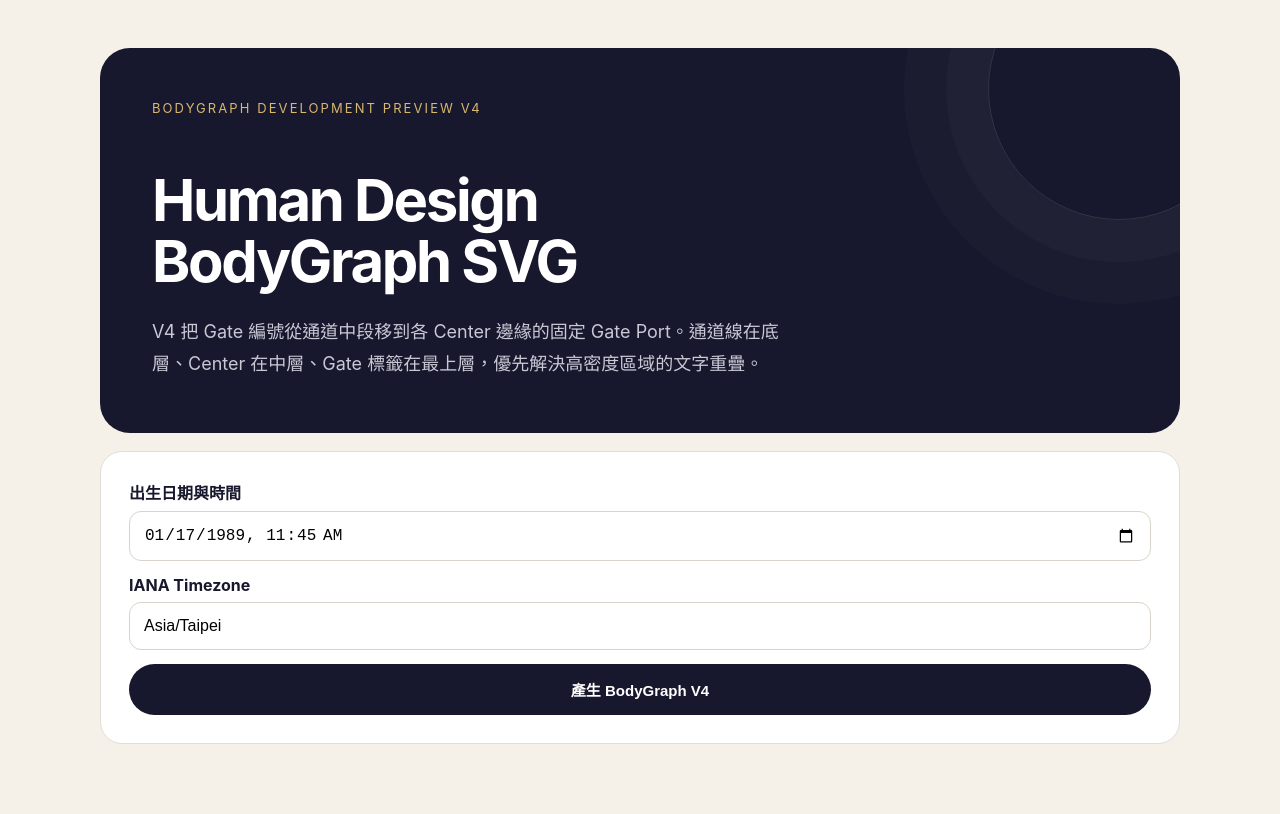
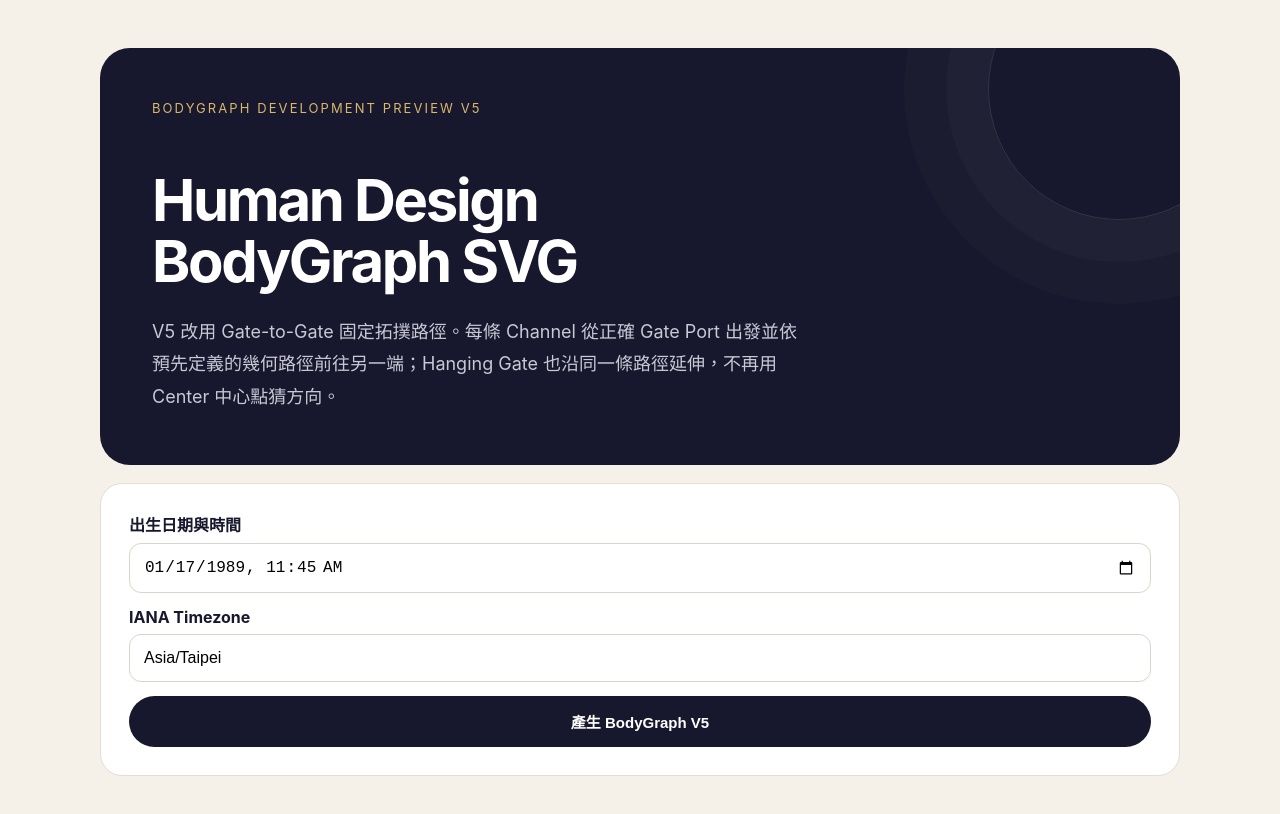
Before and after one commit to b9622024/human-design-fatloss-action, a Next.js app: page /dev/human-design-bodygraph in a window 1280 px wide. Shown: the top 814 px of the page. Built offline with nearby package versions, Linux system fonts and the light colour scheme.

Commit message:
Update BodyGraph preview to V5 routed topology

```diff
--- a/app/dev/human-design-bodygraph/page.tsx
+++ b/app/dev/human-design-bodygraph/page.tsx
@@ -47,10 +47,10 @@ export default function HumanDesignBodyGraphPage() {
   return (
     <main className="page-shell">
       <section className="hero-card">
-        <div className="eyebrow">BODYGRAPH DEVELOPMENT PREVIEW V4</div>
+        <div className="eyebrow">BODYGRAPH DEVELOPMENT PREVIEW V5</div>
         <h1 style={{ fontSize: "clamp(34px,6vw,58px)" }}>Human Design<br />BodyGraph SVG</h1>
         <p className="lead">
-          V4 把 Gate 編號從通道中段移到各 Center 邊緣的固定 Gate Port。通道線在底層、Center 在中層、Gate 標籤在最上層，優先解決高密度區域的文字重疊。
+          V5 改用 Gate-to-Gate 固定拓撲路徑。每條 Channel 從正確 Gate Port 出發並依預先定義的幾何路徑前往另一端；Hanging Gate 也沿同一條路徑延伸，不再用 Center 中心點猜方向。
         </p>
       </section>
 
@@ -65,16 +65,16 @@ export default function HumanDesignBodyGraphPage() {
             <input value={timezone} onChange={(e) => setTimezone(e.target.value)} style={{ padding: 14, borderRadius: 12, border: "1px solid #d9d4ca", fontSize: 16 }} />
           </label>
           <button type="submit" disabled={loading} style={{ padding: 15, border: 0, borderRadius: 999, background: "#17172d", color: "white", fontWeight: 700, fontSize: 15 }}>
-            {loading ? "計算中…" : "產生 BodyGraph V4"}
+            {loading ? "計算中…" : "產生 BodyGraph V5"}
           </button>
         </form>
       </section>
 
       {result?.coreChart && (
         <section className="card" style={{ marginTop: 18 }}>
-          <h2 style={{ marginTop: 0 }}>BodyGraph Preview V4</h2>
+          <h2 style={{ marginTop: 0 }}>BodyGraph Preview V5</h2>
           <p style={{ marginTop: -4, opacity: 0.68, lineHeight: 1.6 }}>
-            黑色＝Personality，紅色＝Design，黑紅雙線＝同一 Gate 在兩側啟動。Gate 編號固定在 Center 邊緣，不再跟著通道中段移動；半通道規則維持不變。
+            黑色＝Personality，紅色＝Design。完整 Channel 會沿固定 Gate-to-Gate 路徑連接；單側 Gate 啟動則沿同一路徑顯示半通道。Gate 編號固定在 Center 邊緣。
           </p>
           <div style={{ display: "flex", justifyContent: "center", overflowX: "auto" }}>
             <BodyGraph
```
